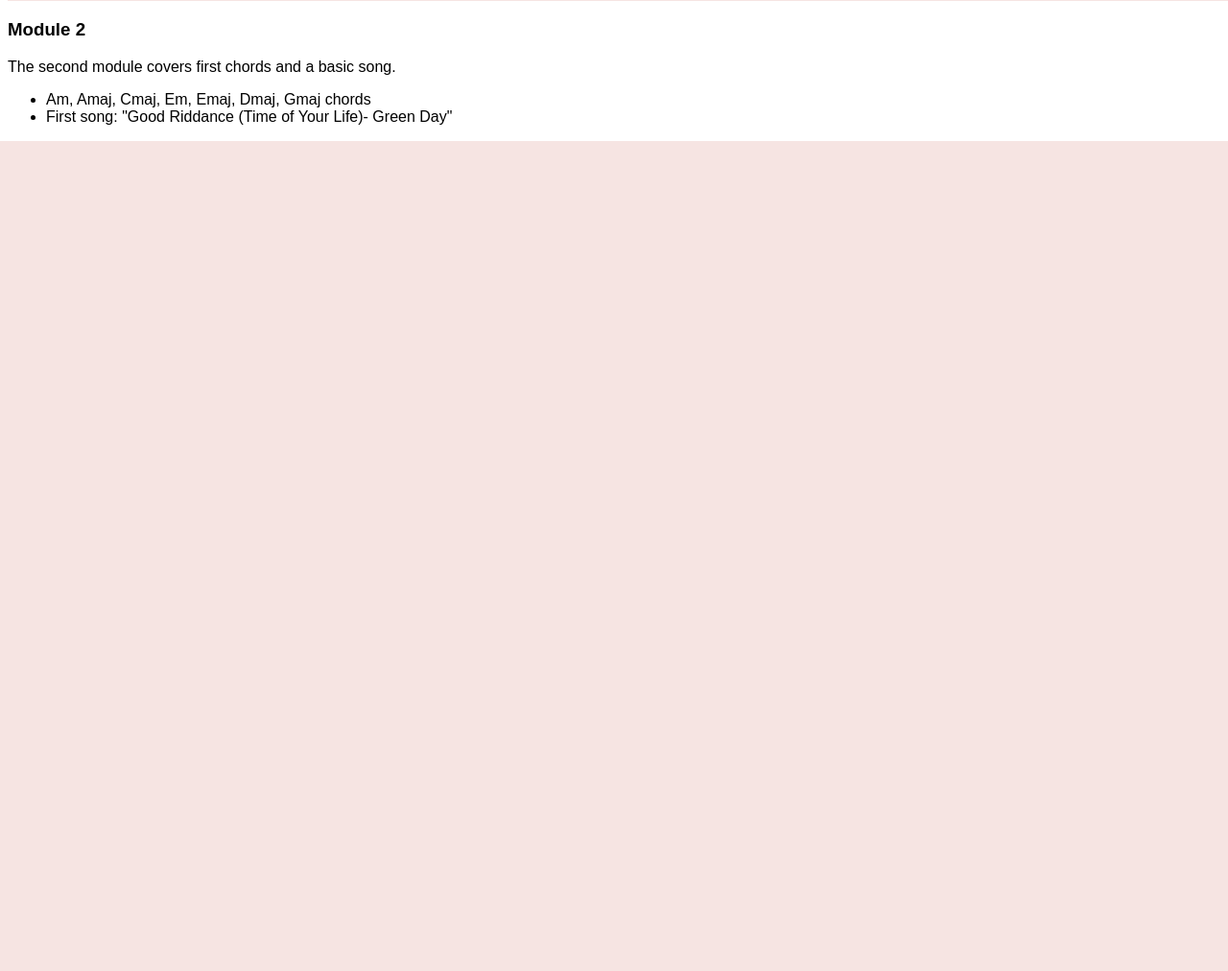
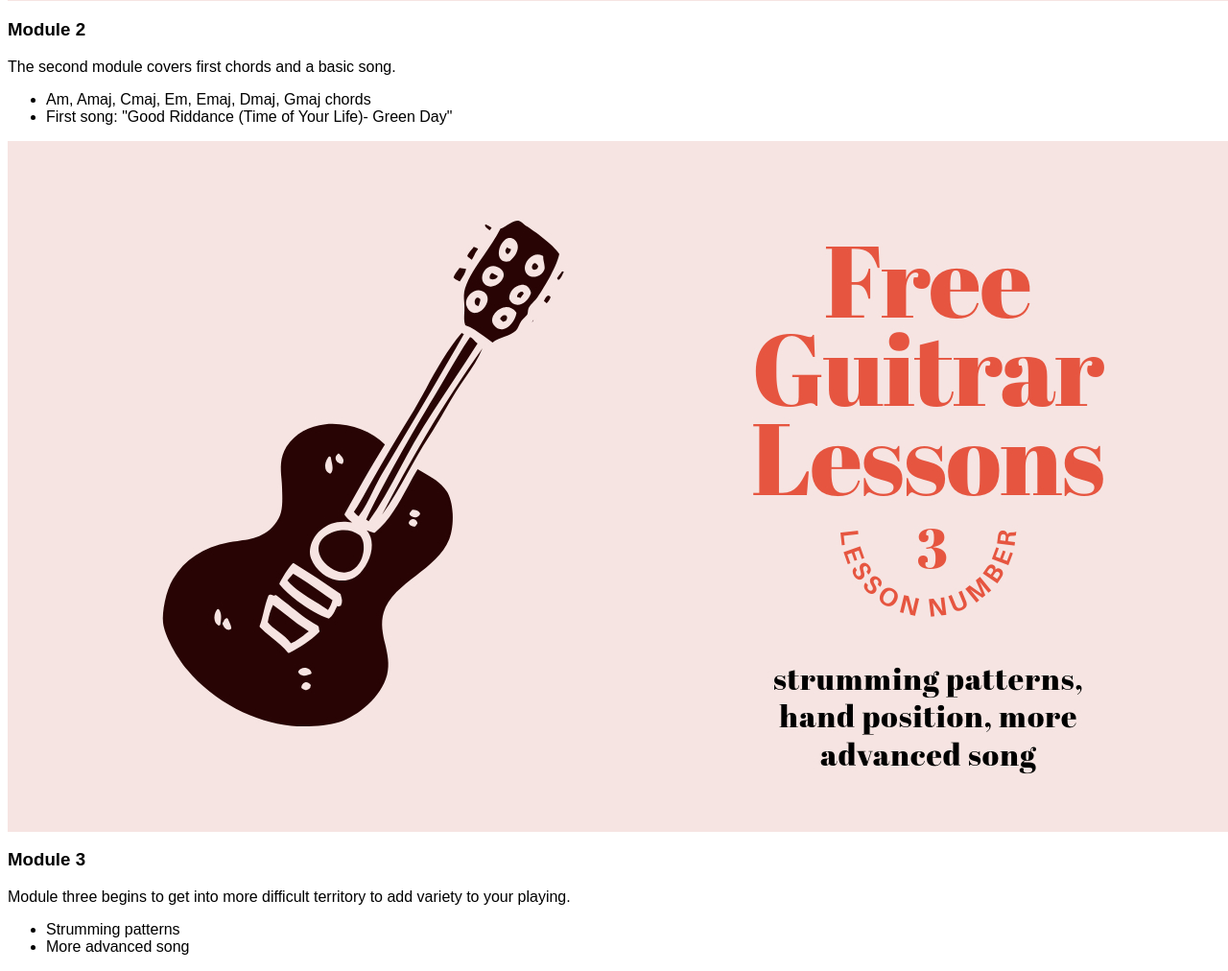
Before and after one commit to TheScarletWarlock645/free-guitar-lessons, a PHP site: page / in a window 1280 px wide. Shown: the part 1810-2822 px from the top of the page at 96% size. Before the commit the page ends 1957 px from the top, so only its background shows below. Run offline with PHP 8.4, Linux system fonts and the light colour scheme.

Commit message:
Added third module

```diff
--- a/index.php
+++ b/index.php
@@ -9,6 +9,7 @@
         <h1>Free Guitar Lessons</h1>
         <div class="content">
             <h2>Welcome to free guitar lessons! Look below to get started with modules.</h2>
+
             <div class="module">
                 <img src="./images/lesson1fgl.jpeg" alt="mod_1">
                 <h3>Module 1</h3>
@@ -29,6 +30,16 @@
                     <li>First song: "Good Riddance (Time of Your Life)- Green Day"
                 </ul>
             </div>
+            <div class="module">
+                <img src="./images/lesson3fgl.jpeg" alt="mod_3">
+                <h3>Module 3</h3>
+                <p>Module three begins to get into more difficult territory to add variety to your playing.</p>
+                <ul>
+                    <li>Strumming patterns</li>
+                    <li>More advanced song</li>
+                </ul>
+            </div>
+
         </div>
     </body>
 </html>
```
